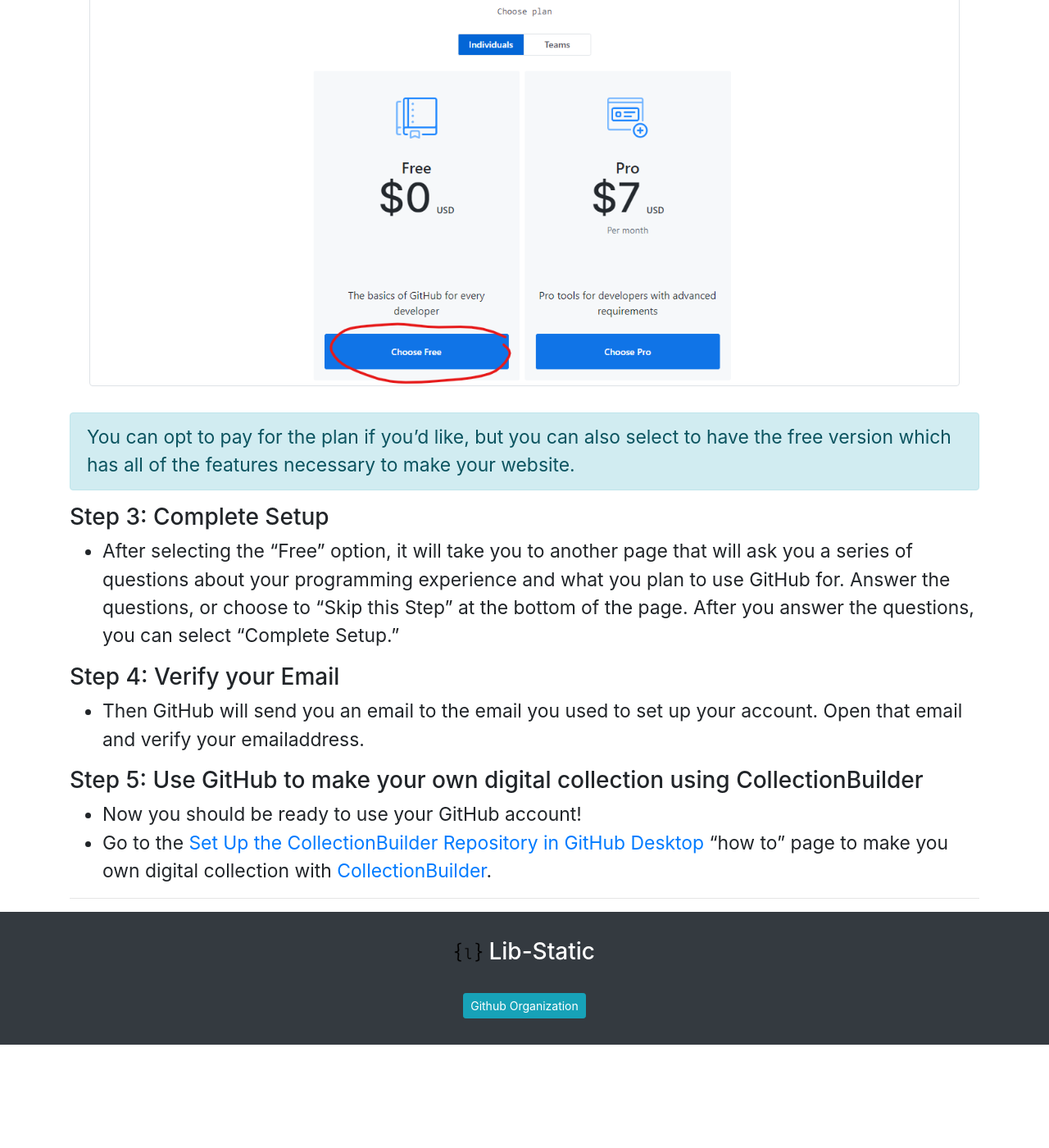
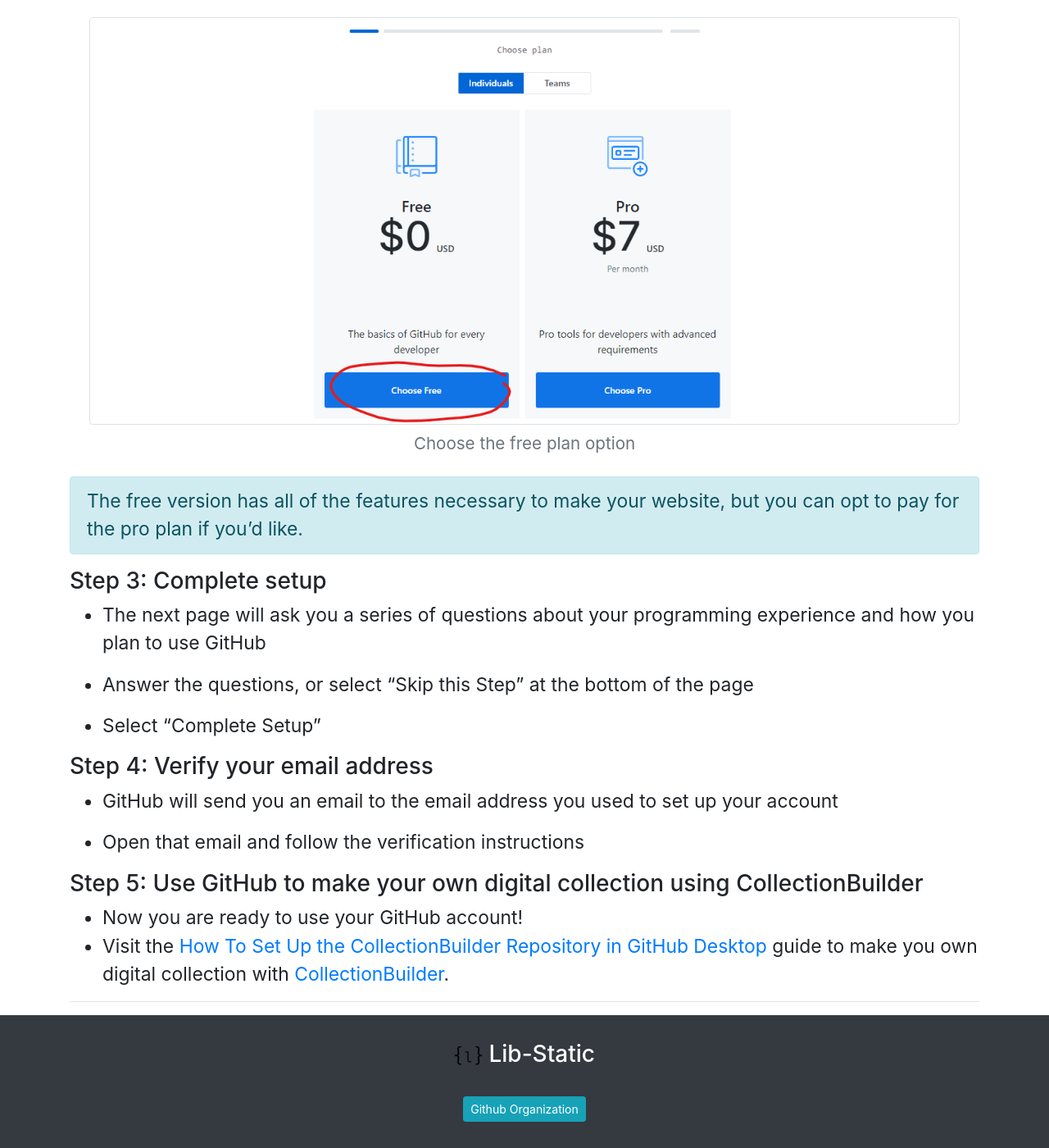
Before and after one commit to lib-static/howto, a Jekyll site: the page built from howtos/setupgithubaccount.md, in a window 1280 px wide and 1400 px high, scrolled down 1128 px. Shown: the whole window at 82% size. Built offline with Jekyll 4.4.1, drawn with Linux system fonts in a browser that asks for light colours; before the commit the page ends 2402 px from its top, so only the background shows below that; some of the changed text lies outside the part shown.

Commit message:
initial content updates

```diff
--- a/howtos/setupgithubaccount.md
+++ b/howtos/setupgithubaccount.md
@@ -5,31 +5,39 @@ title: How To Create a GitHub Account
 
 This guide will show you how to set up your GitHub Online Account.
 
-### Step 1: Go to [GitHub](https://github.com/){:target="_blank"}
+### Step 1: Navigate to [GitHub](https://github.com/){:target="_blank"}
 
-- Fill out your information on the page and select "Sign Up for GitHub"
-{% include bootstrap/figure.md img="/github/github_newaccount.png" alt="a screenshot of GitHub Login or Setup Page" %}
+- Add your information to the box on the homepage then select "Sign Up for GitHub"
 
-### Step 2: Choose a Plan
+- When prompted, confirm you are not a robot
+{% include bootstrap/figure.md img="/github/github_newaccount.png" caption="Create a GitHub account" alt="a screenshot of GitHub Login or Setup Page" %}
 
-- It will take you to the next page that will require you to confirm you are not a robot. Do that, and then select "Choose a Plan."
+### Step 2: Choose a plan
 
-- Select the "Choose Free" option.
+- Select "Choose a Plan"
 
-{% include bootstrap/figure.md img="/github/github_newaccount-choosefree.png" alt="a screenshot of GitHub account set up plan choice" %}
+- Select the "Choose Free" option
+
+{% include bootstrap/figure.md img="/github/github_newaccount-choosefree.png" caption="Choose the free plan option" alt="a screenshot of GitHub account set up plan choice" %}
 
 {:.alert .alert-info}
-You can opt to pay for the plan if you'd like, but you can also select to have the free version which has all of the features necessary to make your website.
+The free version has all of the features necessary to make your website, but you can opt to pay for the pro plan if you'd like.
 
-### Step 3: Complete Setup
+### Step 3: Complete setup
 
-- After selecting the "Free" option, it will take you to another page that will ask you a series of questions about your programming experience and what you plan to use GitHub for. Answer the questions, or choose to "Skip this Step" at the bottom of the page. After you answer the questions, you can select "Complete Setup."
+- The next page will ask you a series of questions about your programming experience and how you plan to use GitHub
 
-### Step 4: Verify your Email
+- Answer the questions, or select "Skip this Step" at the bottom of the page
 
-- Then GitHub will send you an email to the email you used to set up your account. Open that email and verify your emailaddress.
+- Select "Complete Setup"
+
+### Step 4: Verify your email address
+
+- GitHub will send you an email to the email address you used to set up your account
+
+- Open that email and follow the verification instructions
 
 ### Step 5: Use GitHub to make your own digital collection using CollectionBuilder
 
-- Now you should be ready to use your GitHub account!
-- Go to the [Set Up the CollectionBuilder Repository in GitHub Desktop](githubdesktoprepo.html){:target="_blank"} "how to" page to make you own digital collection with [CollectionBuilder](https://collectionbuilder.github.io/){:target="_blank"}.
+- Now you are ready to use your GitHub account!
+- Visit the [How To Set Up the CollectionBuilder Repository in GitHub Desktop](githubdesktoprepo.html){:target="_blank"} guide to make you own digital collection with [CollectionBuilder](https://collectionbuilder.github.io/){:target="_blank"}.
```
